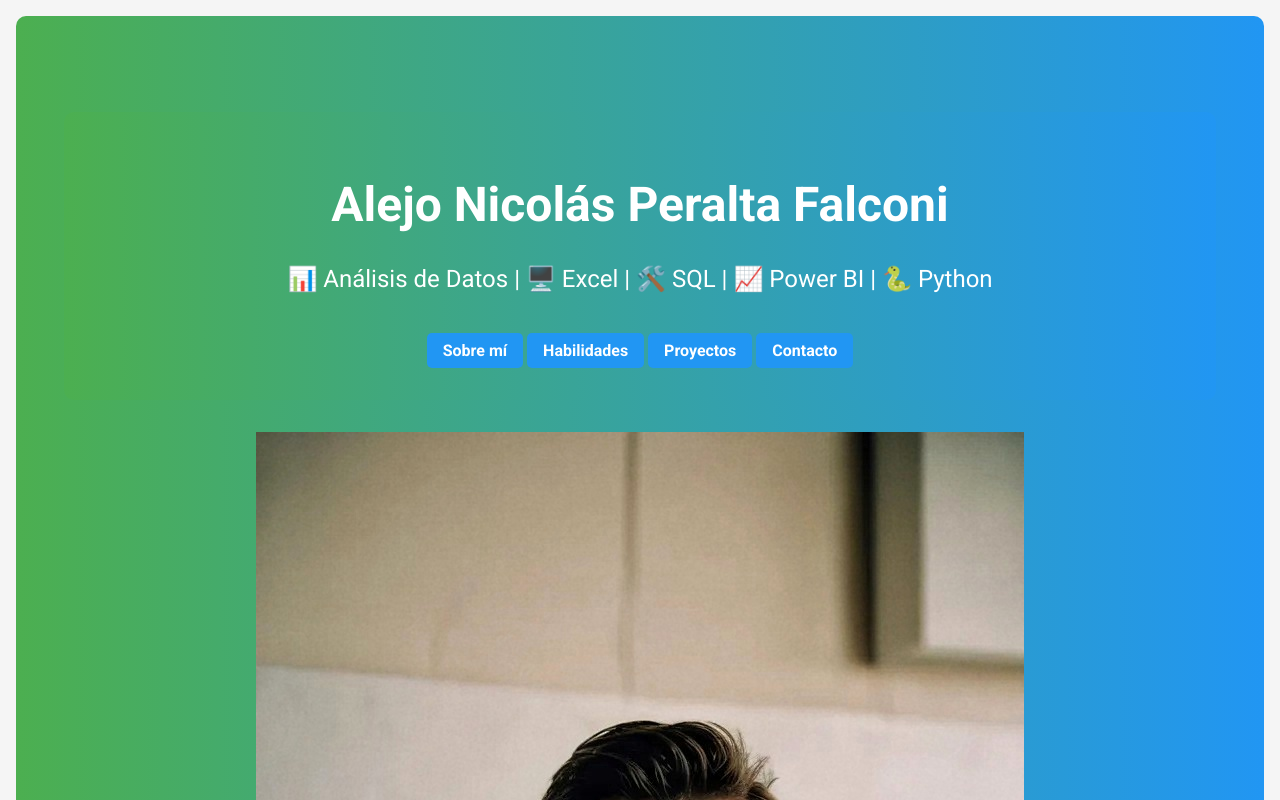
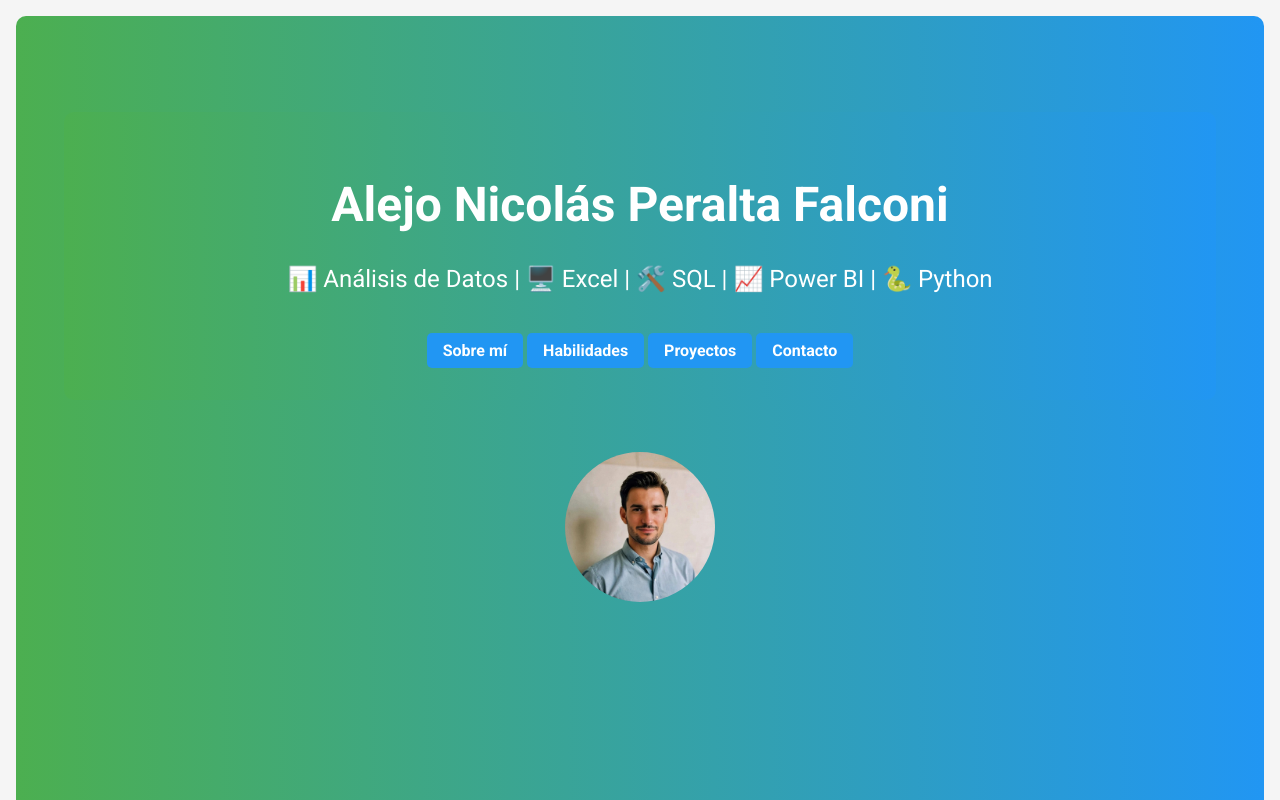
Before and after one commit to APPeralta05/Portfolio, a plain HTML site: page index.html in a window 1280 px wide. Shown: the top 800 px of the page. Drawn offline with nearby package versions, Linux system fonts and the light colour scheme.

Commit message:
Update index.html

```diff
--- a/index.html
+++ b/index.html
@@ -179,7 +179,7 @@
 
     <!-- Foto redonda debajo del todo -->
     <div class="foto-perfil">
-      <img src="https://github.com/APPeralta05/Portfolio/blob/main/Alejo.jpg?raw=true">
+      <img src="https://github.com/APPeralta05/Portfolio/blob/main/Alejo.jpg?raw=true" alt="Alejo Nicolás Peralta Falconi" style="width: 150px; height: 150px; border-radius: 50%; object-fit: cover; margin-top: 20px;">
     </div>
   </div>
 
```
